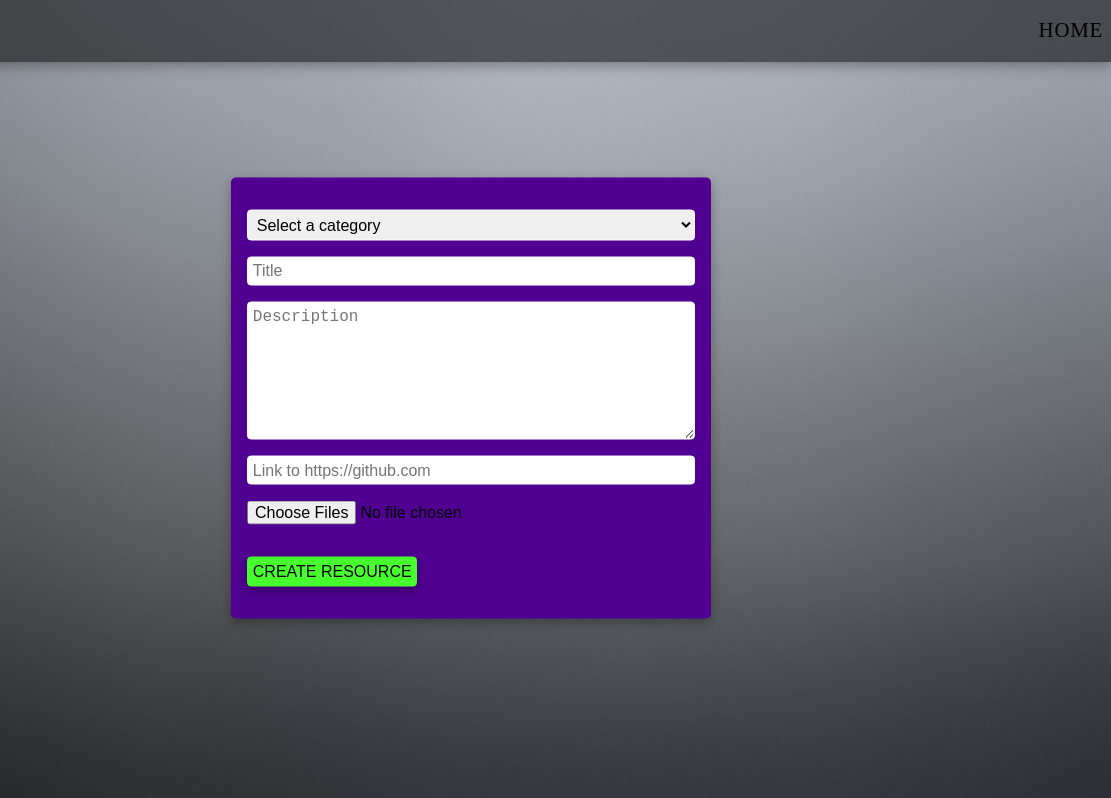
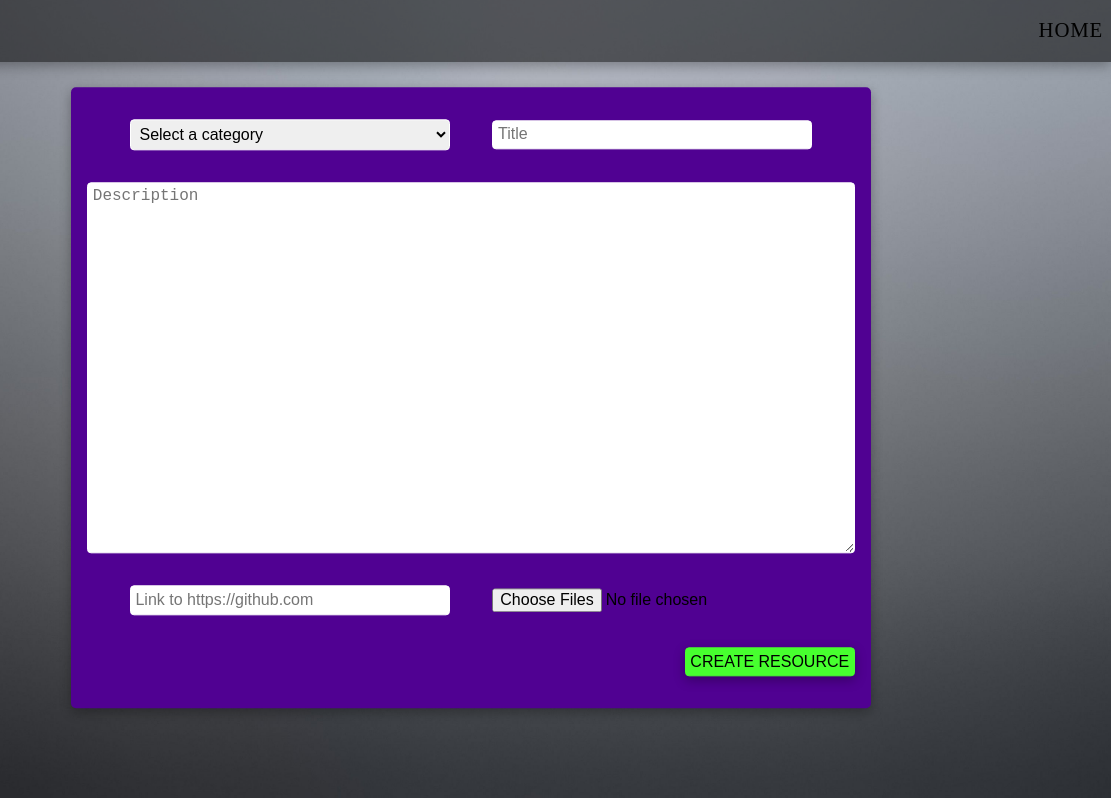
Before and after one commit to Jmichael96-edge/star-lock, a website: page app/new_resource.html in a window 1280 px wide. Shown: the part 2-800 px from the top of the page, 169-1280 px from the left. Drawn offline with Linux system fonts and the light colour scheme.

Commit message:
changed style of create resource

```diff
--- a/app/assets/css/newResource.css
+++ b/app/assets/css/newResource.css
@@ -6,14 +6,13 @@
     left: 50%;
     transform: translate(-50%, -50%);
     width: 100%;
-    max-width: 30rem;
+    max-width: 50rem;
 }
 
 /* form element */
 
 #createForm {
     width: 100%;
-    display: block;
     background-color: #500192;
     box-shadow: 0 4px 12px rgba(0, 0, 0, .3);
     border-radius: 5px;
@@ -23,6 +22,19 @@
 /* general style of inputs */
 
 .input {
+    display: block;
+    width: 100%;
+    max-width: 20rem;
+    padding: .3rem;
+    border-radius: 4px;
+    border: 1px solid white;
+    outline: none;
+    font-size: 1rem;
+    margin: 1rem 0;
+}
+
+/* textarea general style */
+.textarea {
     display: block;
     width: 100%;
     padding: .3rem;
--- a/app/new_resource.html
+++ b/app/new_resource.html
@@ -42,6 +42,7 @@
 
     <article id="createWrapper">
         <form id="createForm">
+            <main class="wrapper">
                 <select id="category" name="category" class="input">
                     <option value="" selected>Select a category</option>
                     <option value="Resource">Resource</option>
@@ -51,15 +52,18 @@
                     <option value="General">General</option>
                 </select>
                 <input placeholder="Title" name="title" class="input" id="title" type="text" />
-            <textarea rows="7" placeholder="Description" name="description" class="input" id="desc"
+            </main>
+            <textarea rows="20" placeholder="Description" name="description" class="textarea" id="desc"
                 type="text"></textarea>
+            <main class="wrapper">
                 <input type="url" placeholder="Link to https://github.com" class="input" id="ghLink" name="ghLink" />
                 <input multiple class="input" style="border: none; padding: 0;" type="file" name="screenShots"
                     id="screenShots" />
-            <main id="uploadPrev" class="wrapper">
-
             </main>
+            <main id="uploadPrev" class="wrapper"></main>
+            <main class="wrapper" style="justify-content: flex-end;">
                 <button id="submitBtn" class="btn" type="submit">CREATE RESOURCE</button>
+            </main>
         </form>
     </article>
 
```
Also changed, not shown: app/index.html (+0 -2 lines). Lines whose indentation alone changed are shown as unchanged.
